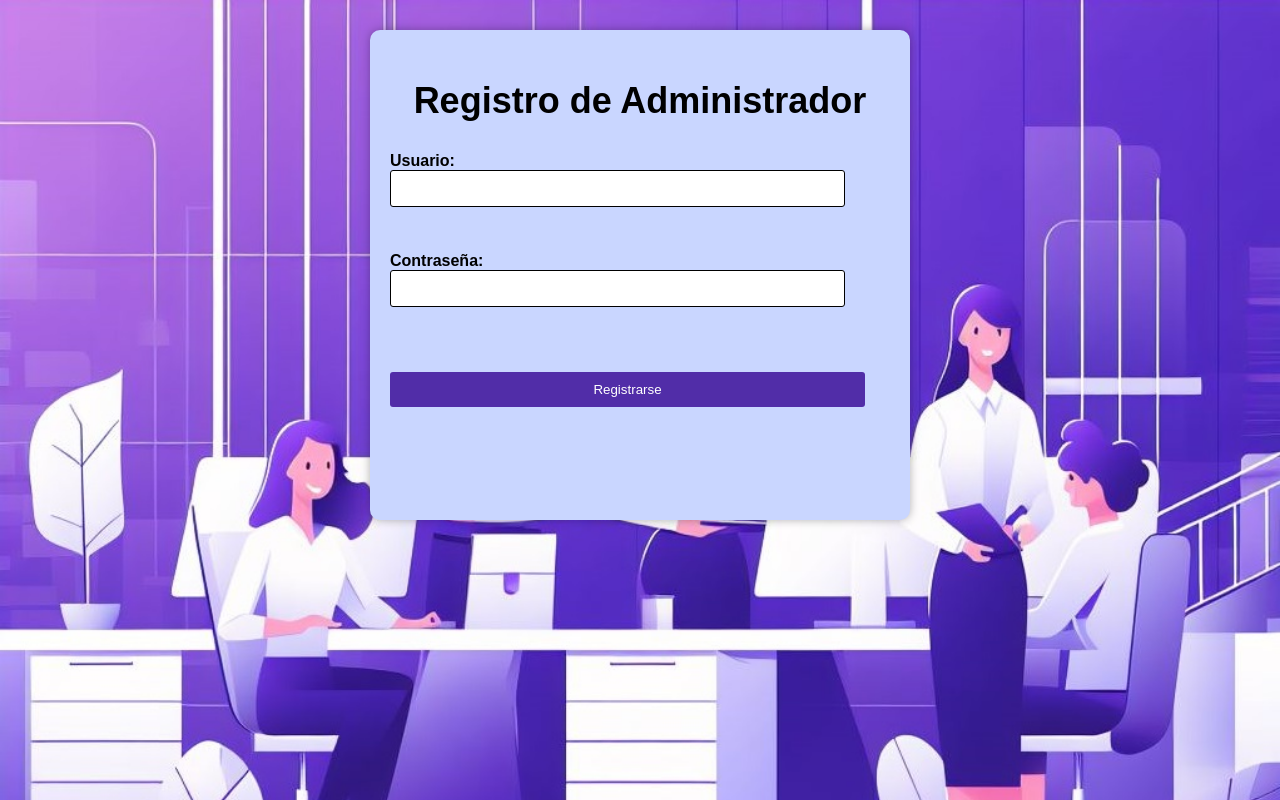
After one commit to Ithaisa/CusTem, a PHP site: page /admin/signup_admin.php in a window 1280 px wide. The commit adds this page. Run offline with PHP 8.4, Linux system fonts and the light colour scheme.

Commit message:
funciones;

```diff
--- a/admin/index.php
+++ b/admin/index.php
@@ -3,7 +3,9 @@
     require '../includes/funciones.php';
     require '../includes/config/database.php';
     incluirTemplate('header');
-    session_start();
+
+    if(session_status() !== PHP_SESSION_ACTIVE){session_start();}
+
     if(!isset($_SESSION['id'])){
        header('Location: /admin/login_admin.php');
     }
--- /dev/null
+++ b/admin/signup_admin.php
@@ -0,0 +1,30 @@
+<?php
+require '../includes/funciones.php';
+require '../includes/config/database.php';
+if(isset($_POST['btnRegistro'])){
+    if(crearUsuario()){
+        header('Location:/admin/login_admin.php?res=1');
+
+    } else{
+        echo 'Error al crear usuario';
+    }
+}
+?>
+<link rel="stylesheet" href="../public/css/login_admin.css">
+<body>
+    <div class="login-container">
+        <h2>Registro de Administrador</h2>
+        <form method="post">
+            <div class="form-group">
+                <label for="username">Usuario:</label>
+                <input type="text" id="username" name="username" required>
+            </div>
+            <div class="form-group">
+                <label for="password">Contraseña:</label>
+                <input type="password" id="password" name="password" required>
+            </div>
+            <button type="submit" class="btn" name="btnRegistro">Registrarse</button>
+        </form>
+    </div>
+</body>
+</html>
--- a/includes/funciones.php
+++ b/includes/funciones.php
@@ -25,8 +25,8 @@
             $hashedPassword = $row["password"];
             if (password_verify($password, $hashedPassword)) {
                 // Contraseña válida, inicio de sesión exitoso
-                session_start();
-                $_SESSION["id"] = $row['id'];
+                // session_start();
+                $_SESSION['id'] = $row['id'];
                 $result = true;
             } else {
             echo "Contraseña incorrecta";
@@ -44,7 +44,7 @@
     function crearUsuario(){
     $db = conectarBD();
     // Obtén los datos del formulario
-    $usuario = $_POST['usuario'];
+    $usuario = $_POST['username'];
     $password = $_POST['password'];
     $result = false;
 
@@ -67,6 +67,9 @@
 
          if ($stmt->execute()) {
              $result = true;
+         } else {
+             // Manejo de errores
+             error_log("Error al insertar usuario: " . $stmt->error);
          }
     }
     return $result;
```
Also changed, not shown: admin/login_admin.php (+14 -2 lines), imagenes/1f2d3ce7eb8ed61134e03eaa18eb7a16.jpg (added), imagenes/ddc843c5ca77a521ace435da4afb4e5b.jpg (added), imagenes/fd8297f4b34fcee8178f411628e3a80d.jpg (added). Lines whose indentation alone changed are shown as unchanged.
